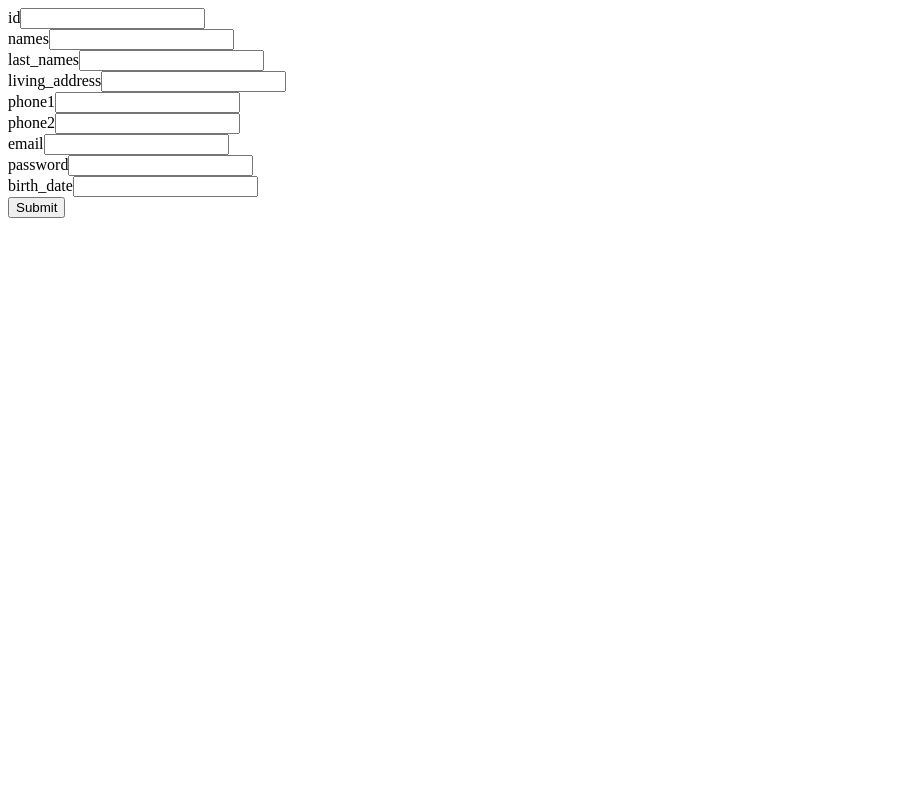
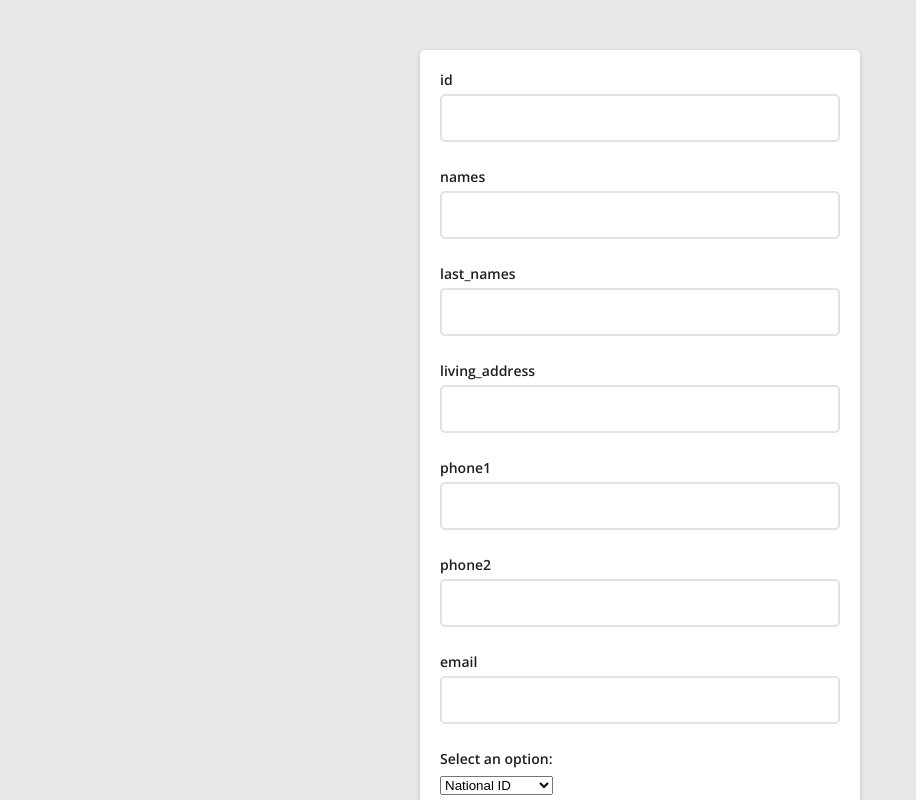
Before and after one commit to Anezeres/DesarrolloSoftwareUnivalle, a React (Create React App) app in the folder client/front-green-wheels/: page /testing in a window 1280 px wide. Shown: the top 800 px of the page, without its empty margins (0-916 px from the left). Built offline with nearby package versions, Linux system fonts and the light colour scheme.

Commit message:
Second part: client registration form

```diff
--- /dev/null
+++ b/client/front-green-wheels/src/CSS/form.css
@@ -0,0 +1,94 @@
+@import url('https://fonts.googleapis.com/css2?family=Open+Sans:wght@400;600&display=swap');
+
+* {
+	box-sizing: border-box;
+}
+
+body {
+	background: #E8E8E8;
+	font-family: 'Open Sans', sans-serif;
+}
+
+.contenedor {
+	min-height: 100vh;
+	display: flex;
+	align-items: flex-start;
+	justify-content: center;
+}
+
+.formulario {
+    min-width: 440px;
+    width: 30%;
+    margin-left: auto;
+    margin-right: auto;
+	margin-top: 50px;
+	background: #fff;
+	border-radius: 5px;
+	padding: 20px;
+	box-shadow: rgba(0, 0, 0, 0.16) 0px 1px 4px;
+}
+
+.formulario > div {
+	margin-bottom: 20px;
+}
+
+.formulario label {
+	display: block;
+	font-weight: 600;
+	font-size: 14px;
+	margin-bottom: 5px;
+	color: #1f1f1f;
+}
+
+.formulario input,
+.formulario textarea {
+	font-family: 'Open Sans', sans-serif;
+	width: 100%;
+	border-radius: 5px;
+	border: 2px solid #e2e2e2;
+	font-size: 18px;
+	padding: 10px;
+	margin-bottom: 5px;
+	color: #1f1f1f;
+}
+
+.formulario input:focus {
+	outline: none;
+	border: 2px solid #0085FF;
+}
+
+.formulario .error {
+	color: #e92b2d;
+	font-weight: 600;
+	font-size: 12px;
+}
+
+.formulario button[type="submit"] {
+	display: block;
+	background: #0085FF;
+	font-weight: 600;
+	font-family: 'Open Sans', sans-serif;
+	border: none;
+	cursor: pointer;
+	width: 100%;
+	padding: 10px;
+	border-radius: 5px;
+	color: #fff;
+	font-size: 16px;
+	transition: .3s ease all;
+}
+
+.formulario button[type="submit"]:hover {
+	background: #0051ff;
+}
+
+.formulario .exito {
+	text-align: center;
+	font-size: 14px;
+	padding-top: 20px;
+	color: #02a802;
+}
+
+.formulario input[type="radio"] {
+	width: auto;
+}
--- a/client/front-green-wheels/src/components/panel_components/CreateSeller.jsx
+++ b/client/front-green-wheels/src/components/panel_components/CreateSeller.jsx
@@ -2,11 +2,13 @@ import {Formik, Form, Field, ErrorMessage} from 'formik'
 import * as Yup from 'yup';
 import DatePicker from 'react-datepicker';
 import 'react-datepicker/dist/react-datepicker.css';
+import { postRegisterForm } from '../../api/green_wheels.api';
 
 export const CreateSeller = () => {
 
     const initialValues= {
         id:'',
+        id_type:'1',
         names:'',
         last_names:'',
         living_address:'',
@@ -23,7 +25,34 @@ export const CreateSeller = () => {
         password: Yup.string().required('Password is required'),
     });
 
-    const handleSubmit = (values, { resetForm }) => {
+    const handleSubmit = async (values, { resetForm }) => {
+        try {
+            const data = {
+                person_id:values.id,
+                id_type:values.id_type,
+                names:values.names,
+                last_names:values.last_names,
+                living_address:values.living_address,
+                birth_date:values.birth_date,
+                phone1:values.phone1,
+                phone2:values.phone2,
+                email:values.email,
+                password:values.password
+            };
+
+            const response = await postRegisterForm(data);
+
+            if (response.status >= 200 && response.status <= 299) {
+                console.log('Succeful registration');
+                resetForm();
+            } else {
+                console.log("An error has ocurred");
+            }
+
+        } catch (error) {
+            console.log("An error has ocurred");
+        }
+
     };
 
     const generateFormFields = (except_list) => {
@@ -42,11 +71,19 @@ export const CreateSeller = () => {
     return (
         <div>
             <Formik initialValues={initialValues} validationSchema={validationSchema} onSubmit={handleSubmit}>
-                <Form>
-                    {generateFormFields(/*Ignored fields: */['birth_date'])}
+                <Form className='formulario'>
+                    {generateFormFields(/*Ignored fields: */['id_type', 'birth_date', 'password'])}
+                    <div>
+                        <label htmlFor="id_type">Select an option:</label>
+                        <Field as="select" id="id_type" name="id_type">
+                            <option value="1">National ID</option>
+                            <option value="2">International ID</option>
+                        </Field>
+                        <ErrorMessage name="id_type" component="div" className="error" />
+                    </div>
                     <div>
                         <label htmlFor="birth_date">birth_date</label>
-                        <Field name="date">
+                        <Field name="birth_date">
                             {({ form, field }) => (
                                 <DatePicker
                                 id="date"
@@ -57,6 +94,11 @@ export const CreateSeller = () => {
                         </Field>
                         <ErrorMessage name="birth_date" component="div" className="error" />
                     </div>
+                    <div>
+                        <label htmlFor="password">password</label>
+                        <Field type="password" id="password" name="password" />
+                        <ErrorMessage name="password" component="div" className="error" />
+                    </div>
                     <button type="submit">Submit</button>
                 </Form>
             </Formik>
--- a/client/front-green-wheels/src/index.js
+++ b/client/front-green-wheels/src/index.js
@@ -1,6 +1,7 @@
 import React from 'react';
 import ReactDOM from 'react-dom/client';
 import App from './App';
+import './CSS/form.css';
 
 const root = ReactDOM.createRoot(document.getElementById('root'));
 root.render(
```
Also changed, not shown: 2 other files (tests, documents, lock files or other folders).
